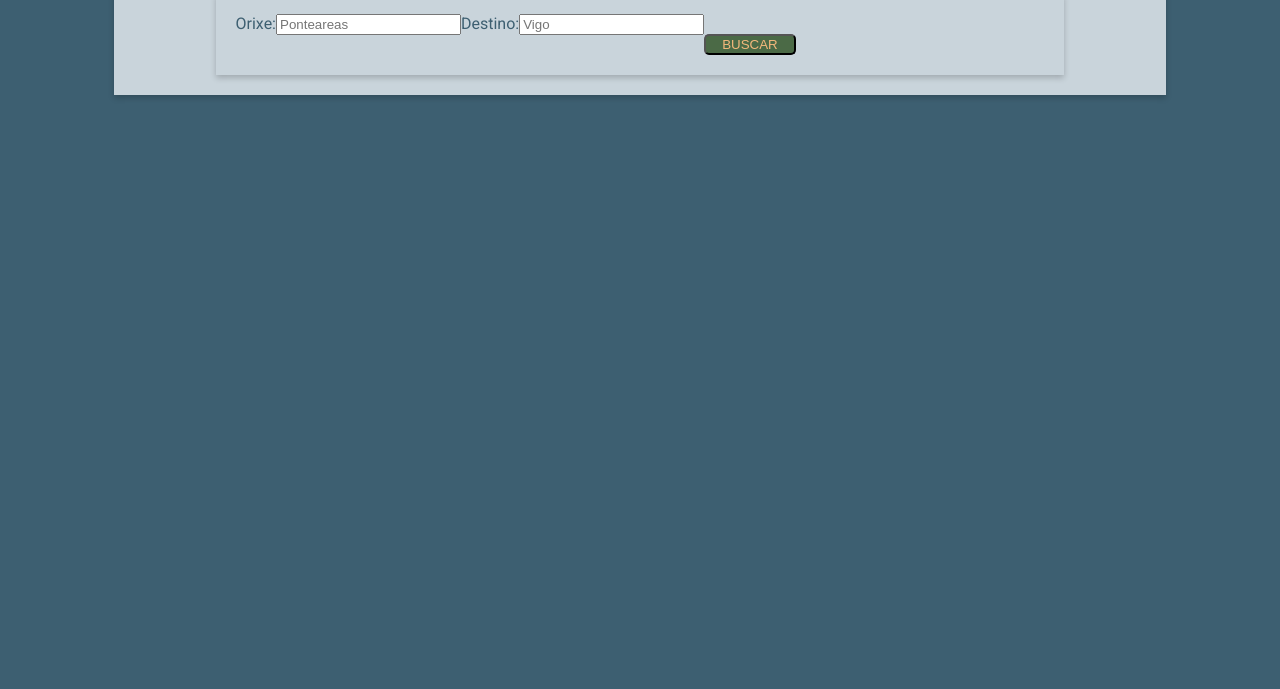
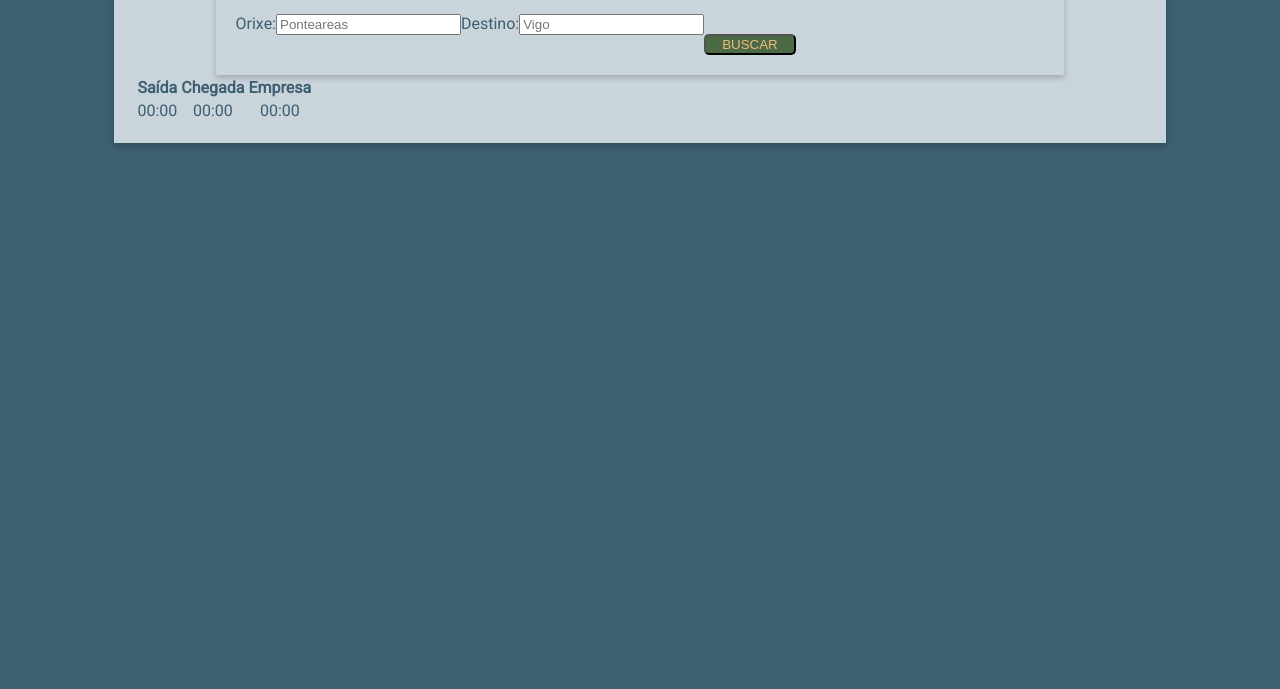
Before and after one commit to mechaphysis/public-transport-app, a React app: page / in a window 1280 px wide. Shown: the part 111-800 px from the top of the page. Built offline with nearby package versions, Linux system fonts and the light colour scheme.

Commit message:
feat: Add basic table result

```diff
--- a/src/components/Results.js
+++ b/src/components/Results.js
@@ -2,10 +2,50 @@ import React from "react";
 
 const Results = () => {
   return (
-    <ul className="container">
-      <li>result list placeholder</li>
-    </ul>
+    <table>
+      <thead className="tableHeader">
+        <tr>
+          <th>Saída</th>
+          <th>Chegada</th>
+          <th>Empresa</th>
+        </tr>
+      </thead>
+      <tbody>
+        <tr className="tableRow">
+          <td>00:00</td>
+          <td>00:00</td>
+          <td>00:00</td>
+        </tr>
+      </tbody>
+    </table>
   );
 };
 
 export default Results;
+
+/*
+<table>
+  <thead>
+    <tr>
+      <th />
+      <th>ID</th>
+      <th>Name</th>
+    </tr>
+  </thead>
+  <tbody>
+    {
+      users.map((user) => {
+        return (
+          <TableRow
+            key={user.id}
+            id={user.id}
+            name={user.name}
+            selected={this.state.selected[user.id]}
+            handleSelect={this.handleSelect}
+          />;
+              );
+    })
+  }
+        </tbody>
+</table>
+*/
--- a/src/components/SearchContainer.js
+++ b/src/components/SearchContainer.js
@@ -7,7 +7,7 @@ class SearchContainer extends Component {
     this.state = {
       departure: "",
       destination: "",
-      showResults: false
+      showResults: true
     };
 
     this.handleInputChange = this.handleInputChange.bind(this);
--- a/src/styles.css
+++ b/src/styles.css
@@ -49,3 +49,7 @@ p {
   background-color: #4b6a46;
   font-weight: 500;
 }
+
+.tableRow {
+  text-align: center;
+}
```
